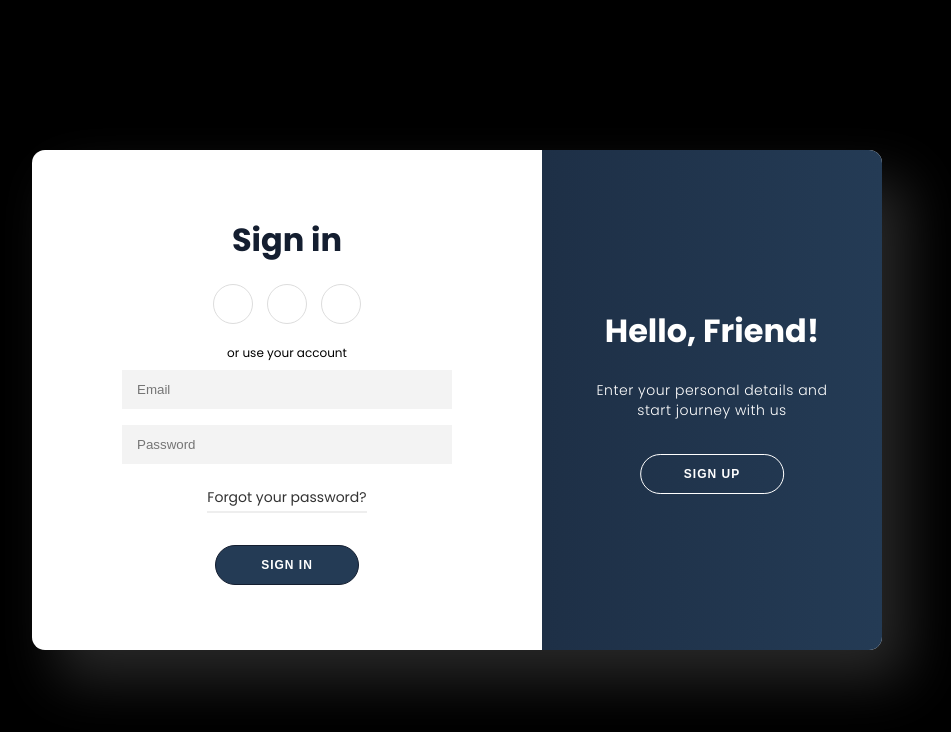
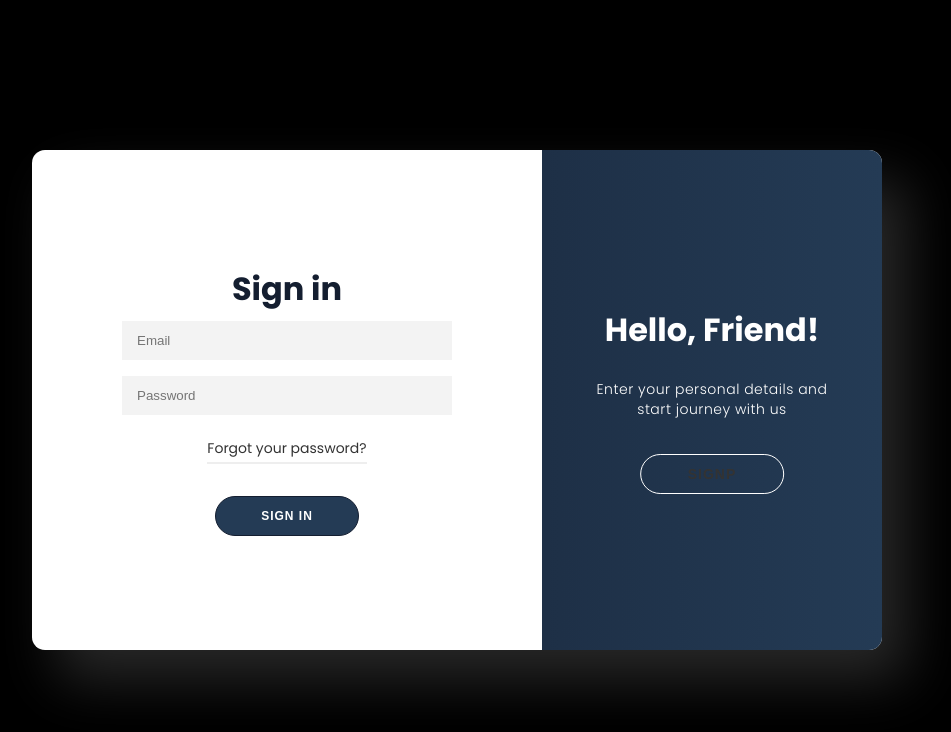
Before and after one commit to jaspreet7037/CodeGit, a Django app: page /signup in a window 1280 px wide. Shown: the top 732 px of the page, without its empty margins (183-1134 px from the left). Run offline with Django 4.2, Linux system fonts and the light colour scheme.

Commit message:
signup & login page updated.

```diff
--- a/Auth/templates/signup.html
+++ b/Auth/templates/signup.html
@@ -10,14 +10,9 @@
 <body>
     <div class="container" id="container">
         <div class="form-container sign-up-container">
-            <form action="#" method="post">
+            <form action="/signup" method="post">
+            {% csrf_token %}
                 <h1>Create Account</h1>
-                <div class="social-container">
-                    <a href="#" class="social"><i class="fab fa-facebook-f"></i></a>
-                    <a href="#" class="social"><i class="fab fa-google-plus-g"></i></a>
-                    <a href="#" class="social"><i class="fab fa-linkedin-in"></i></a>
-                </div>
-                <span>or use your email for registration</span>
                 <div class="infield">
                     <input type="text" placeholder="Name" />
                     <label></label>
@@ -38,14 +33,9 @@
             </form>
         </div>
         <div class="form-container sign-in-container">
-            <form action="#">
+            <form action="/login" method="POST">
+            {% csrf_token %}
                 <h1>Sign in</h1>
-                <div class="social-container">
-                    <a href="#" class="social"><i class="fab fa-facebook-f"></i></a>
-                    <a href="#" class="social"><i class="fab fa-google-plus-g"></i></a>
-                    <a href="#" class="social"><i class="fab fa-linkedin-in"></i></a>
-                </div>
-                <span>or use your account</span>
                 <div class="infield">
                     <input type="email" placeholder="Email" name="email"/>
                     <label></label>
@@ -63,19 +53,19 @@
                 <div class="overlay-panel overlay-left">
                     <h1>Welcome Back!</h1>
                     <p>To keep connected with us please login with your personal info</p>
-                    <button>Sign In</button>
+                    <button><a href="/login">Login</a></button>
                 </div>
                 <div class="overlay-panel overlay-right">
                     <h1>Hello, Friend!</h1>
                     <p>Enter your personal details and start journey with us</p>
-                    <button>Sign Up</button>
+                    <button><a href="/signup">Signp</a></button>
                 </div>
             </div>
             <button id="overlayBtn"></button>
         </div>
     </div>
 
-    <!-- js code -->
-    <script src="{% static 'logincredential.js'%}"></script>
+    <!-- js code
+    <script src="{% static 'logincredential.js'%}"></script> -->
 </body>
 </html>
```
Also changed, not shown: Auth/templates/login.html (+6 -16 lines), ._README.md (added).
